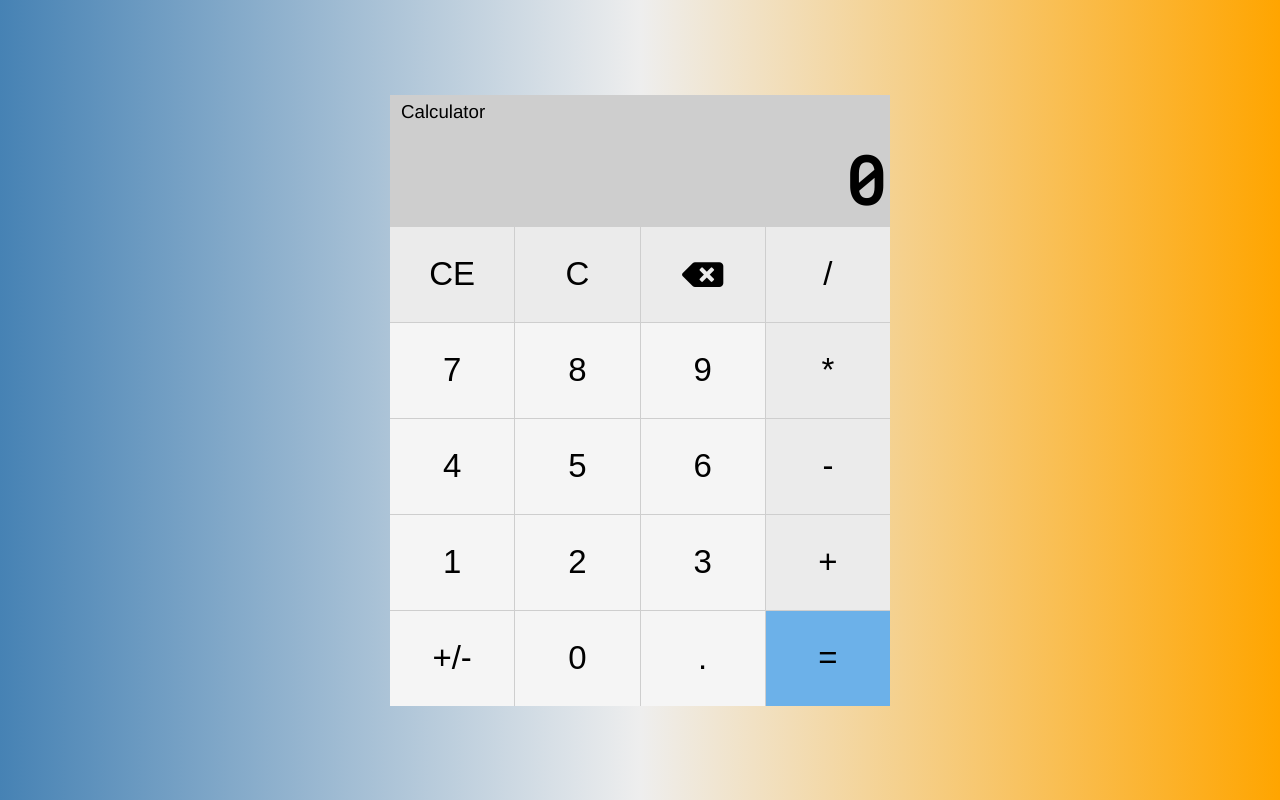
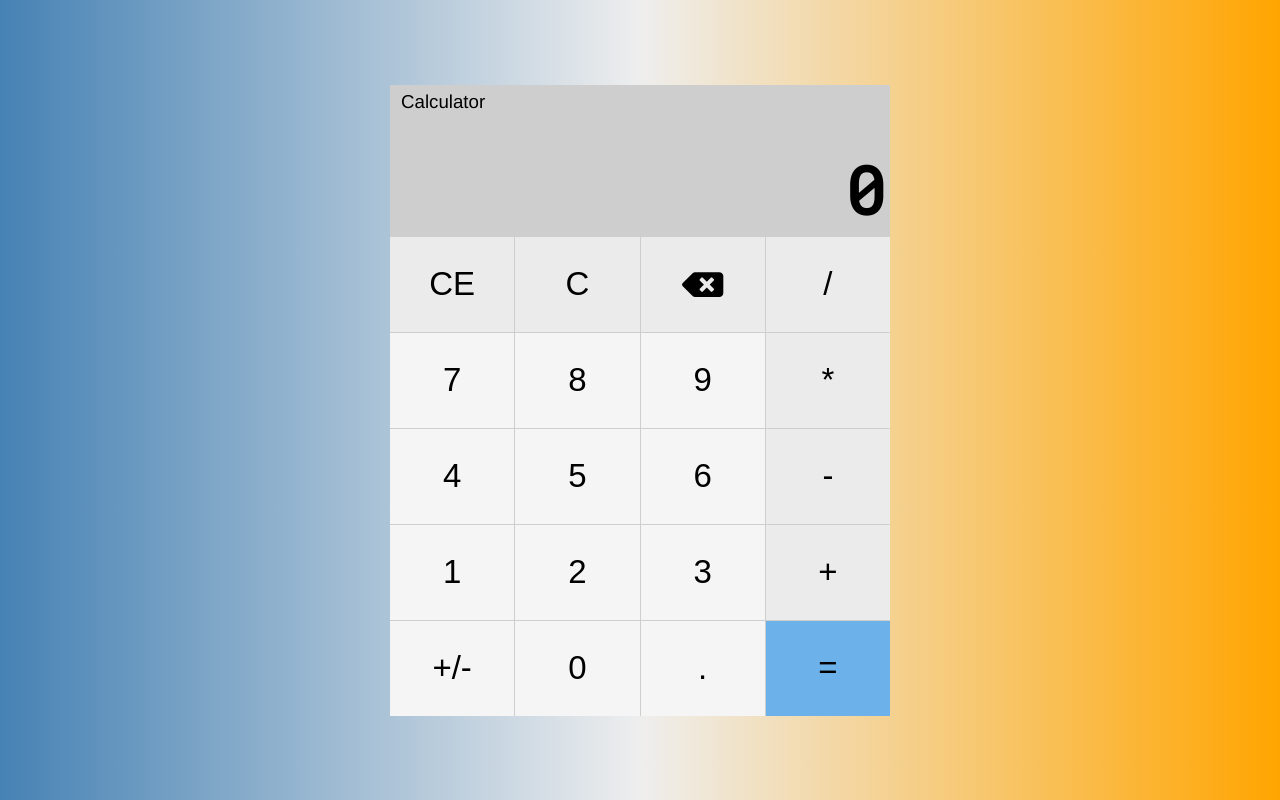
Before and after one commit to gitdagray/js_calculator_tut, a plain HTML site: page index.html in a window 1280 px wide. Drawn offline with Linux system fonts and the light colour scheme.

Commit message:
previousvalue class added height: 1rem - thanks Ahmad!

```diff
--- a/css/main.css
+++ b/css/main.css
@@ -69,6 +69,7 @@ body {
     display: flex;
     justify-content: flex-end;
     align-items: center;
+    height: 1rem;
 }
 
 .currentvalue {
```
